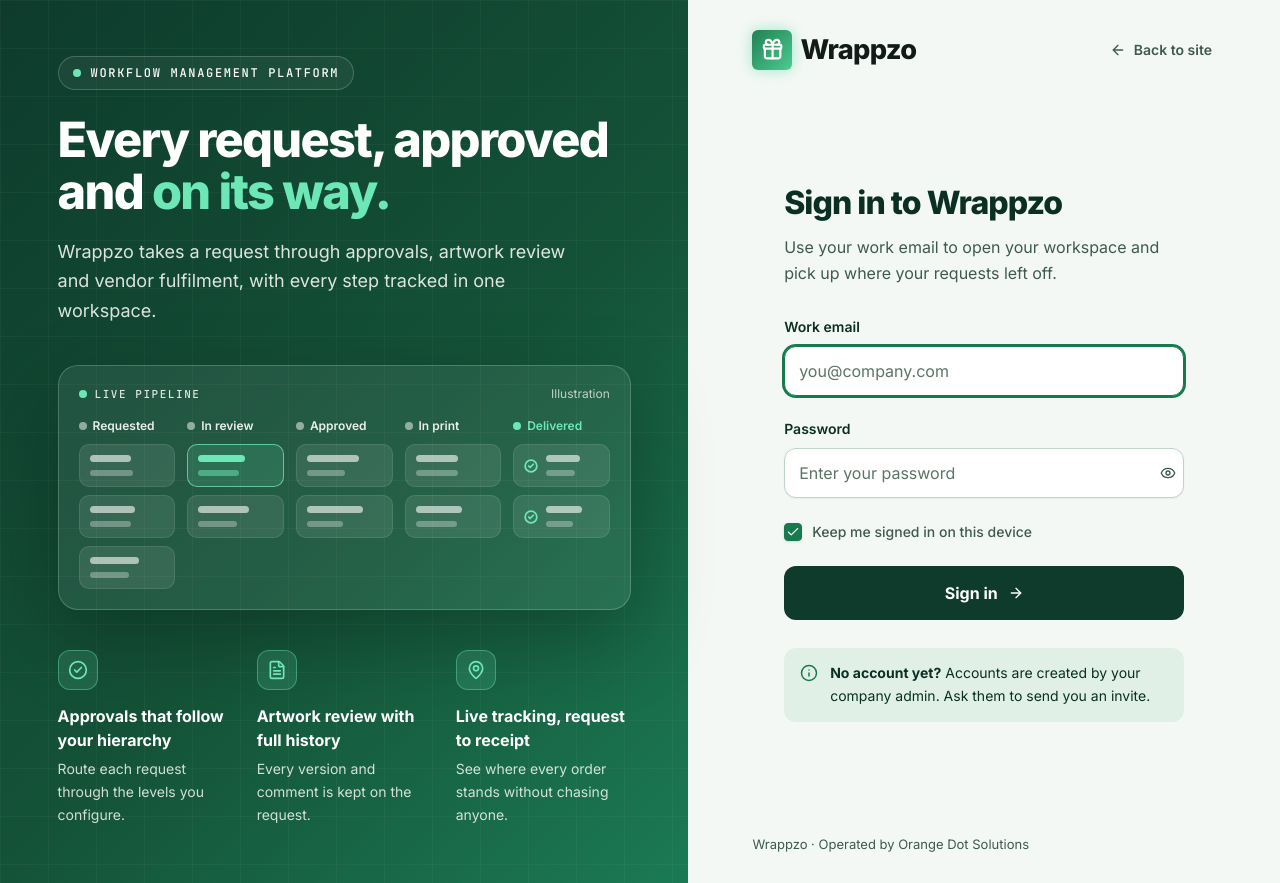
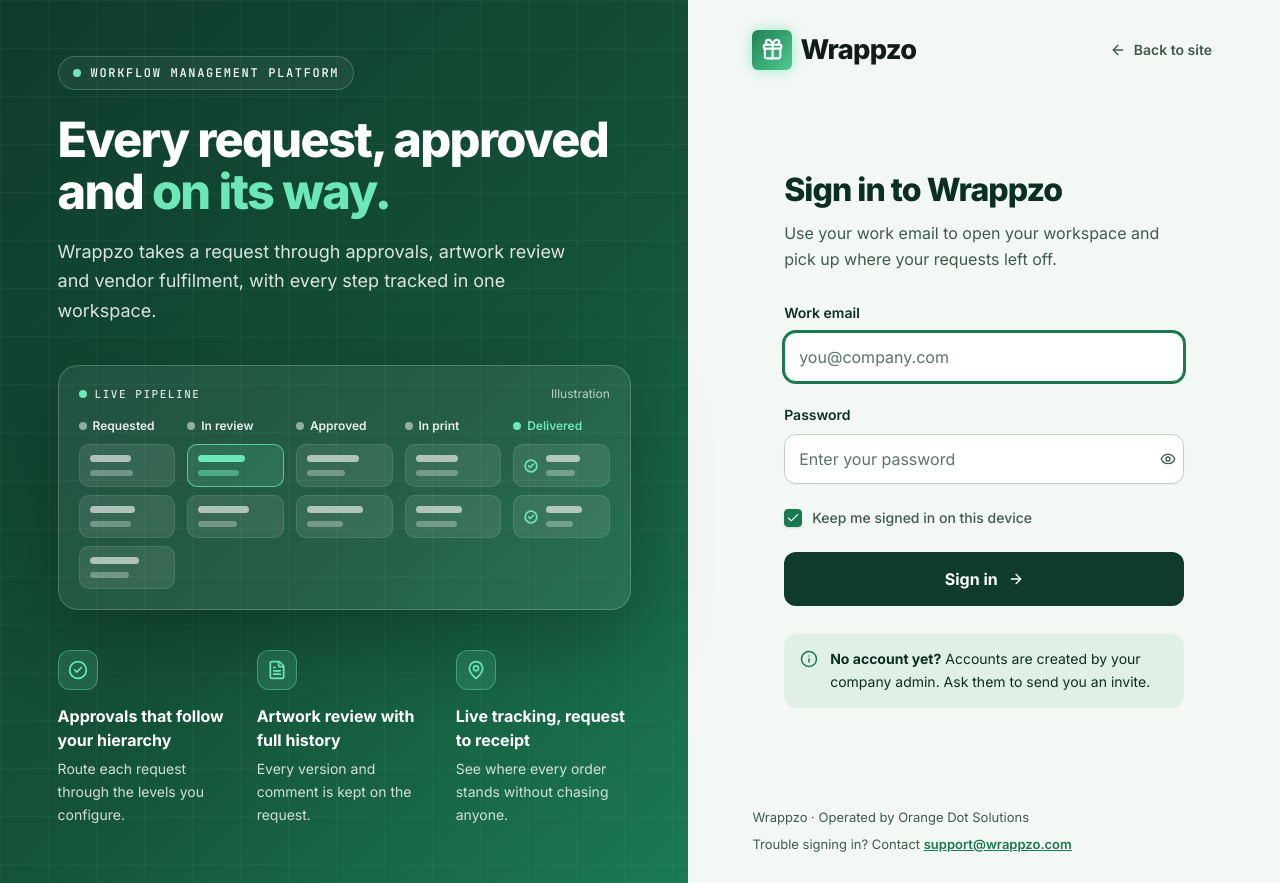
Before and after one commit to manav2001-coder/wrapzzo-frontend, a React (Vite) app: page /login in a window 1280 px wide. Built offline with nearby package versions, Linux system fonts and the light colour scheme; no server answers.

Commit message:
feat: add the support email to the sign-in footer
Co-Authored-By: Claude Sonnet 5.5 <noreply@anthropic.com>

```diff
--- a/src/locales/en/auth.json
+++ b/src/locales/en/auth.json
@@ -19,7 +19,8 @@
     "passwordRequired": "Password is required",
     "passwordPlaceholder": "Enter your password",
     "noAccountTitle": "No account yet?",
-    "footer": "Wrappzo · Operated by Orange Dot Solutions"
+    "footer": "Wrappzo · Operated by Orange Dot Solutions",
+    "support": "Trouble signing in? Contact"
   },
   "hero": {
     "eyebrow": "Workflow management platform",
--- a/src/locales/hi/auth.json
+++ b/src/locales/hi/auth.json
@@ -19,7 +19,8 @@
     "passwordRequired": "पासवर्ड आवश्यक है",
     "passwordPlaceholder": "अपना पासवर्ड दर्ज करें",
     "noAccountTitle": "अभी खाता नहीं है?",
-    "footer": "Wrappzo · Orange Dot Solutions द्वारा संचालित"
+    "footer": "Wrappzo · Orange Dot Solutions द्वारा संचालित",
+    "support": "साइन इन में दिक्कत? संपर्क करें"
   },
   "hero": {
     "eyebrow": "वर्कफ़्लो मैनेजमेंट प्लेटफ़ॉर्म",
--- a/src/pages/LoginPage.tsx
+++ b/src/pages/LoginPage.tsx
@@ -209,7 +209,15 @@ export function LoginPage() {
           </div>
         </div>
 
-        <footer className="text-[13px] text-[#3E5A4D]">{t('login.footer')}</footer>
+        <footer className="flex flex-wrap items-center justify-between gap-x-6 gap-y-2 text-[13px] text-[#3E5A4D]">
+          <span>{t('login.footer')}</span>
+          <span>
+            {t('login.support')}{' '}
+            <a href="mailto:support@wrappzo.com" className="font-semibold text-[#17794D] underline">
+              support@wrappzo.com
+            </a>
+          </span>
+        </footer>
       </section>
 
       {/* Brand panel: large screens only; on a phone the form is the page. */}
```
